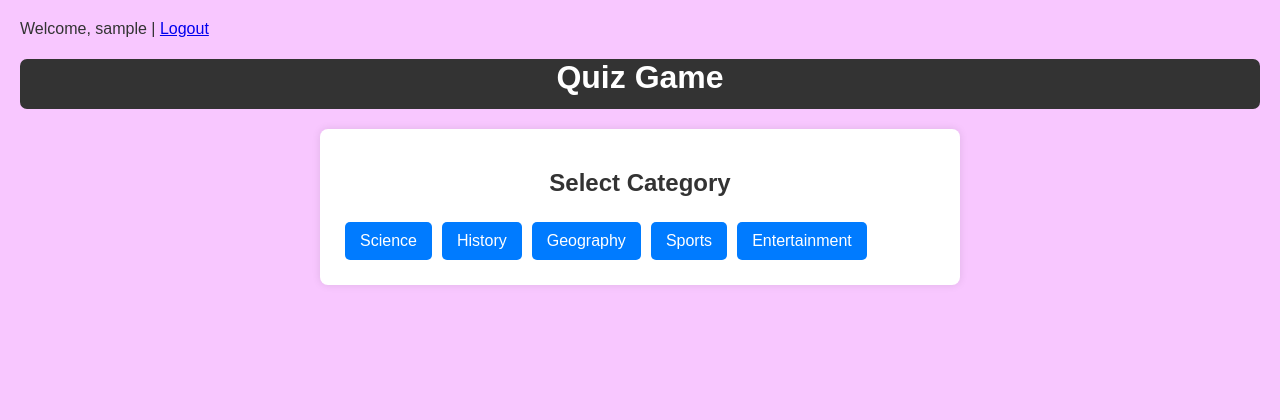
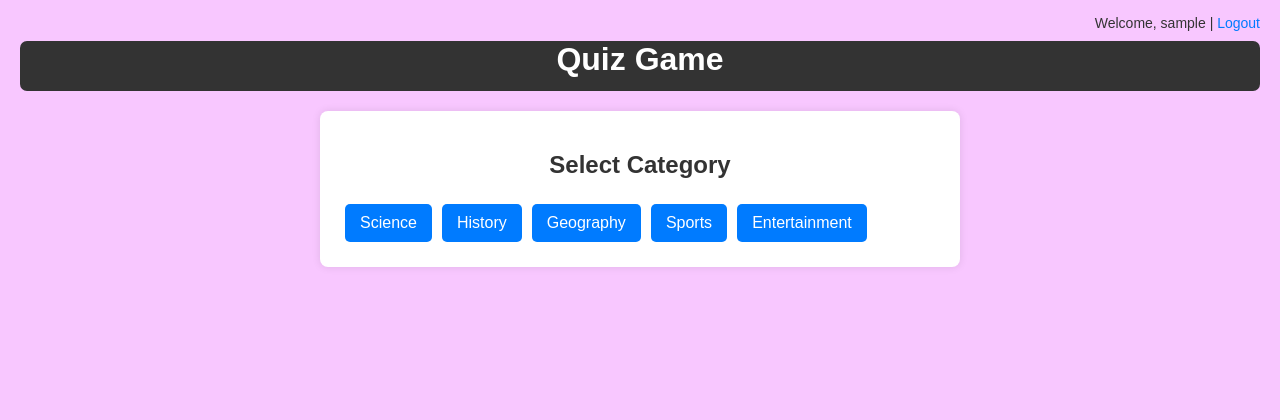
Before and after one commit to RohithReddyP/Quizz, a Flask app: page / in a window 1280 px wide. Shown: the top 420 px of the page. Run offline with Flask 3, Linux system fonts and the light colour scheme; the visitor is signed in with stand-in values (Sample User, id 1).

Commit message:
Update styles.css

```diff
--- a/static/styles.css
+++ b/static/styles.css
@@ -129,3 +129,17 @@ header{
 p{
   padding-top: 20px;
 }
+
+#user-status {
+      position: absolute;
+      top: 15px;
+      right: 20px;
+      font-size: 14px;
+    }
+    a {
+      text-decoration: none;
+      color: #007bff;
+    }
+    a:hover {
+      text-decoration: underline;
+    }
```
